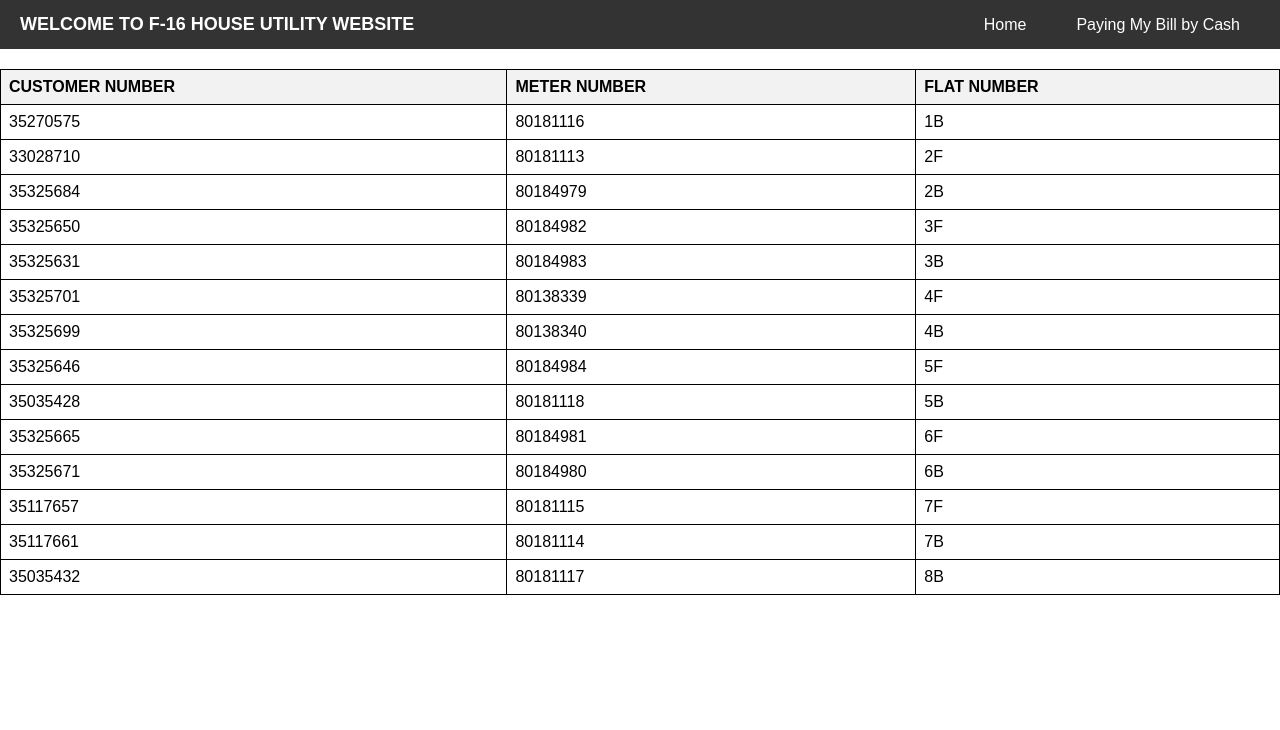
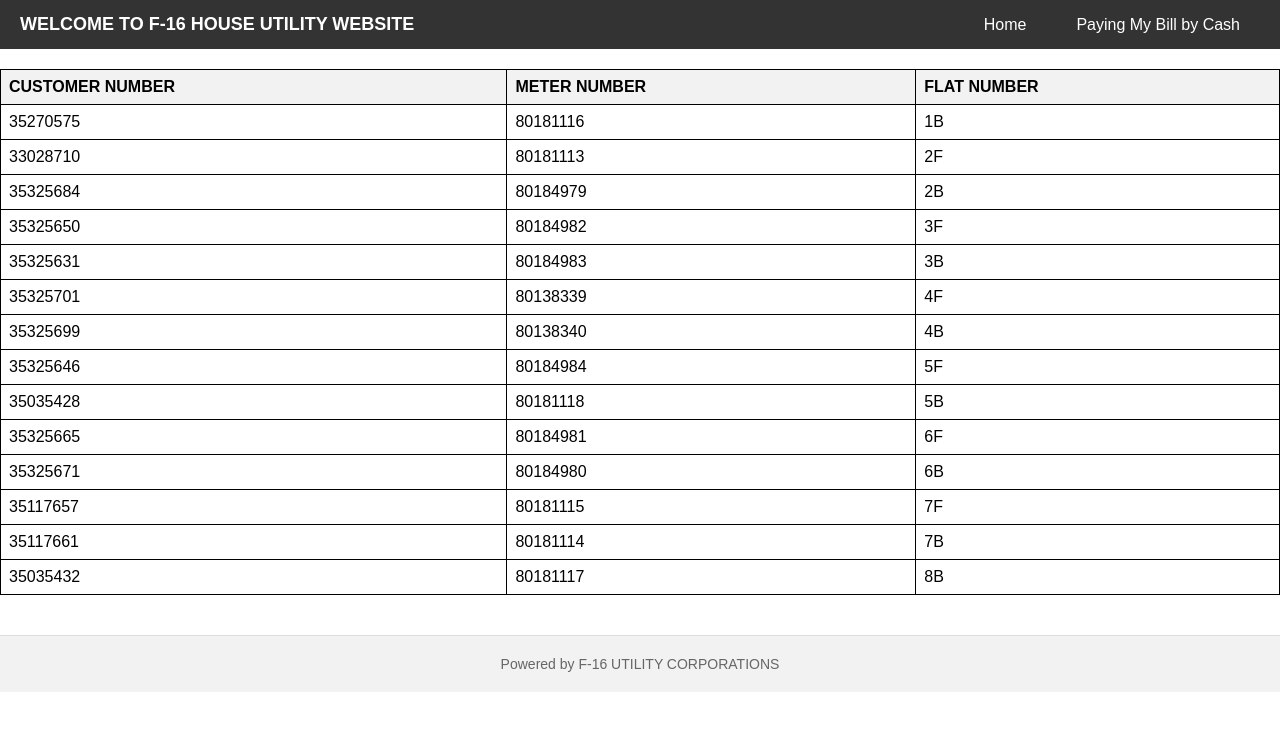
Before and after one commit to dpdcinfoforf16/utilitymeterinfo, a plain HTML site: page index.html in a window 1280 px wide. Drawn offline with Linux system fonts and the light colour scheme.

Commit message:
index.html

```diff
--- a/index.html
+++ b/index.html
@@ -101,5 +101,9 @@
   </tbody>
 </table>
 
+<footer style="text-align: center; margin-top: 40px; padding: 20px; background-color: #f2f2f2; border-top: 1px solid #ddd;">
+  <p style="margin: 0; color: #666; font-size: 14px;">Powered by F-16 UTILITY CORPORATIONS</p>
+</footer>
+
 </body>
 </html>
```
